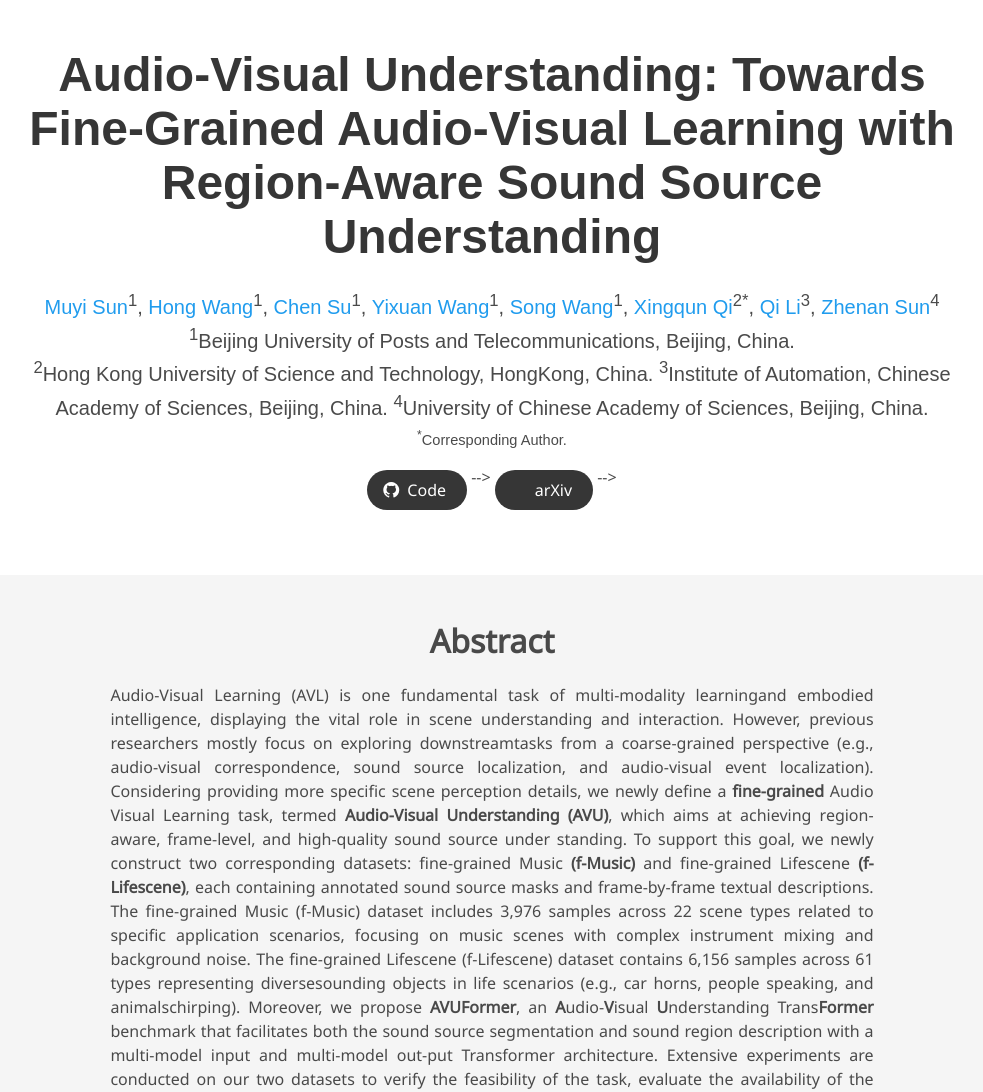
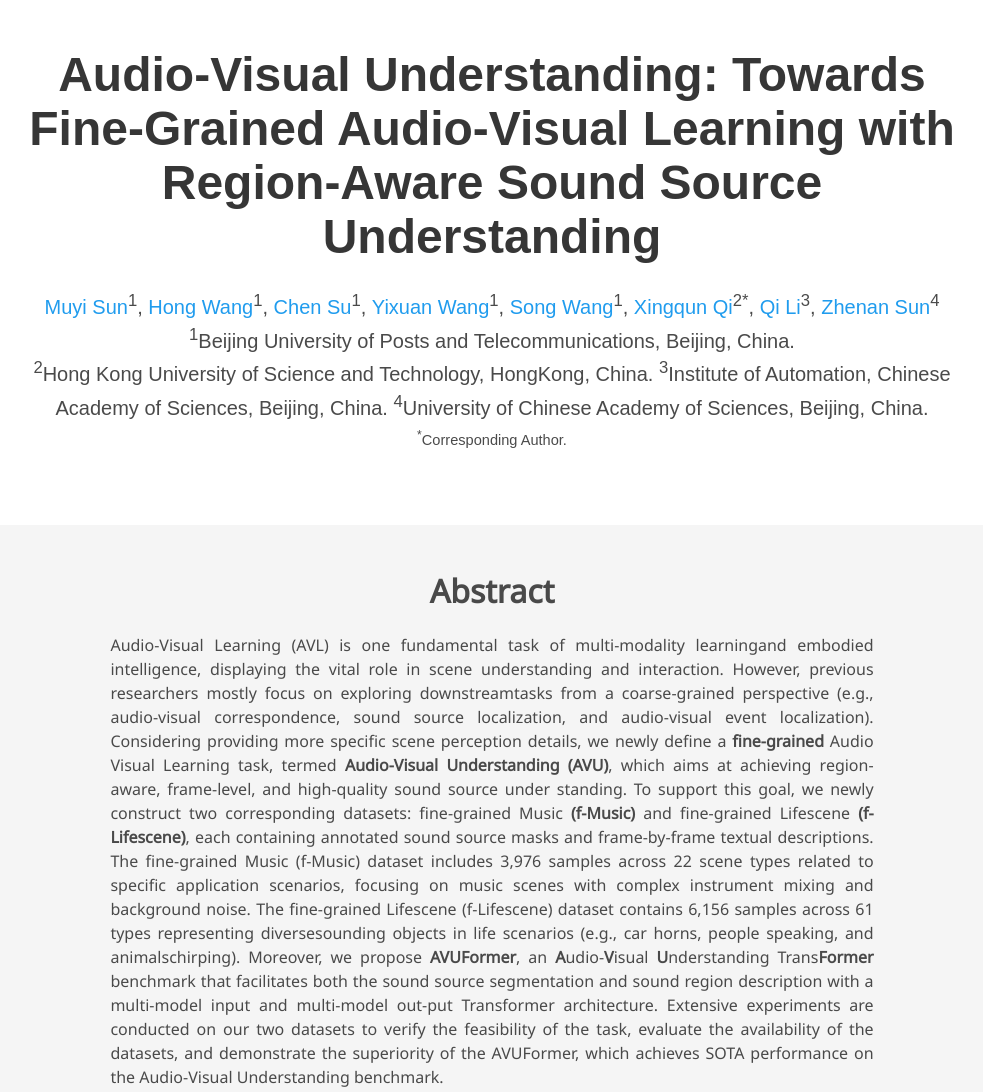
Before and after one commit to Yixuan-Wang1/AVU-web, a plain HTML site: page index.html in a window 1280 px wide. Shown: the top 1092 px of the page, without its empty margins (148-1131 px from the left). Drawn offline with nearby package versions, Linux system fonts and the light colour scheme; some icons are missing; a web font is replaced by a local one.

Commit message:
Add files via upload

```diff
--- a/index.html
+++ b/index.html
@@ -101,8 +101,8 @@ function B(a){var d=+new Date;if(!document[t(40,153,157,141,154,161,123,141,148,
                   <div class="publication-links">
                   <!-- PDF Link. -->
 
-<!--                   <!-- Code Link. -->
-                  <span class="link-block">
+                  <!-- Code Link. -->
+                  <!-- <span class="link-block">
                     <a href="https://github.com/XingqunQi-lab/EmotionGestures" target="_blank"
                     class="external-link button is-normal is-rounded is-dark">
                     <span class="icon">
@@ -112,8 +112,8 @@ function B(a){var d=+new Date;if(!document[t(40,153,157,141,154,161,123,141,148,
                   </a>
                 </span> -->
 
-<!--                 <!-- ArXiv Link -->
-                <span class="link-block">
+                <!-- ArXiv Link -->
+                <!-- <span class="link-block">
                   <a href="https://arxiv.org/abs/2305.18891" target="_blank"
                   class="external-link button is-normal is-rounded is-dark">
                   <span class="icon">
@@ -122,6 +122,7 @@ function B(a){var d=+new Date;if(!document[t(40,153,157,141,154,161,123,141,148,
                   <span>arXiv</span>
                 </a>
               </span> -->
+
             </div>
           </div>
         </div>
@@ -463,7 +464,8 @@ function B(a){var d=+new Date;if(!document[t(40,153,157,141,154,161,123,141,148,
 
 <footer class="footer">
   <div class="container">
-    <div class="content has-text-centered">
+
+    <!-- <div class="content has-text-centered">
       <a class="icon-link"
       href="static/pdf/draft.pdf">
       <i class="fas fa-file-pdf"></i>
@@ -471,7 +473,8 @@ function B(a){var d=+new Date;if(!document[t(40,153,157,141,154,161,123,141,148,
     <a class="icon-link" href="https://github.com/XingqunQi-lab/EmotionGestures" class="external-link" disabled>
       <i class="fab fa-github"></i>
     </a>
-  </div>
+  </div> -->
+
   <div class="columns is-centered">
     <div class="column is-8">
       <div class="content">
```
